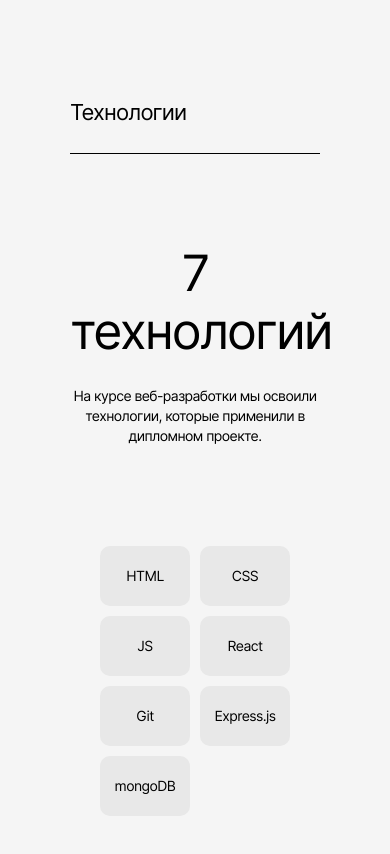
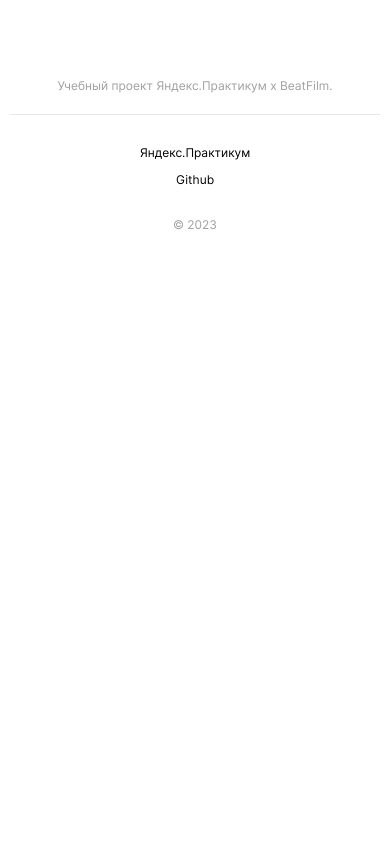
Before and after one commit to isildurrr1/movies-explorer-frontend, a React (Create React App) app: page / in a window 390 px wide. Shown: the top 854 px of the page. Built offline with nearby package versions, Linux system fonts and the light colour scheme.

Commit message:
add Footer

```diff
--- /dev/null
+++ b/src/components/Footer/Footer.css
@@ -0,0 +1,83 @@
+.footer {
+  margin: auto;
+  max-width: 1280px;
+  font-style: normal;
+  font-size: 13px;
+}
+
+.footer__container {
+  margin: 0 70px;
+}
+
+.footer__name {
+  border-bottom: 1px solid #E8E8E8;
+  color: #A0A0A0;
+  text-align: center;
+  padding: 79px 0 20px 0;
+}
+
+.footer__copyright {
+  font-style: normal;
+  font-size: 13px;
+  line-height: normal;
+}
+
+.footer__links-container {
+  margin: 20px 0;
+  display: flex;
+  justify-content: space-between;
+  direction: ltr;
+}
+
+.footer__links {
+  display: grid;
+  grid-template-columns: repeat(2, auto);
+  gap: 18px;
+}
+
+.footer__link {
+  text-decoration: none;
+  font-style: normal;
+  font-size: 13px;
+  line-height: normal;
+  color: black;
+}
+
+@media screen and (max-width: 768px) {
+  .footer__container {
+    margin: 0 30px;
+  }
+}
+
+@media screen and (max-width: 425px) {
+  .footer__container {
+    margin: 0 10px;
+  }
+
+  .footer__name {
+    font-size: 12px;
+    padding: 79px 0 21px 0;
+  }
+
+  .footer__links-container {
+    flex-direction: column-reverse;
+    margin: 30px 0 20px 0;
+  }
+
+  .footer__links {
+    display: grid;
+    grid-template-columns: repeat(1, auto);
+    gap: 12px;
+  }
+
+  .footer__link {
+    text-align: center;
+    font-size: 12px;
+  }
+  .footer__copyright {
+    font-size: 12px;
+    text-align: center;
+    margin: 30px 0 0 0;
+    color: #A0A0A0;
+  }
+}
--- /dev/null
+++ b/src/components/Footer/Footer.jsx
@@ -0,0 +1,22 @@
+import './Footer.css';
+
+const Footer = () => {
+  return (
+    <footer className="footer">
+      <div className="footer__container">
+        <div className="footer__name">
+          Учебный проект Яндекс.Практикум х BeatFilm.
+        </div>
+        <div className="footer__links-container">
+          <span class="footer__copyright">© 2023</span>
+          <nav class="footer__links">
+            <a href="https://practicum.yandex.ru/" class="footer__link" target="blank">Яндекс.Практикум</a>
+            <a href="https://github.com/isildurrr1" class="footer__link" target="blank">Github</a>
+          </nav>
+        </div>
+      </div>
+    </footer>
+  );
+};
+
+export default Footer;
--- a/src/components/Main/AboutProject/AboutProject.css
+++ b/src/components/Main/AboutProject/AboutProject.css
@@ -25,6 +25,7 @@
   .about__container {
     padding: 90px 50px;
   }
+
   .about__elements {
     gap: 30px;
     margin-bottom: 93px;
@@ -35,9 +36,11 @@
   .about__title {
     padding-bottom: 28px;
   }
+
   .about__container {
     padding: 70px 18px;
   }
+
   .about__elements {
     margin-top: 60px;
     margin-bottom: 60px;
--- a/src/components/Main/Container/Container.css
+++ b/src/components/Main/Container/Container.css
@@ -3,3 +3,15 @@
   padding: 100px 70px;
   margin: auto;
 }
+
+@media screen and (max-width: 830px) {
+  .container {
+    padding: 90px 50px;
+  }
+}
+
+@media screen and (max-width: 425px) {
+  .container {
+    padding: 70px 18px;
+  }
+}
--- a/src/components/Main/Main.jsx
+++ b/src/components/Main/Main.jsx
@@ -1,11 +1,15 @@
 // import AboutProject from "./AboutProject/AboutProject";
-import Techs from "./Techs/Techs";
+// import Techs from "./Techs/Techs";
+
+import Footer from "../Footer/Footer";
+
 
 const Main = () => {
   return (
     <main className="main">
       {/* <AboutProject /> */}
-      <Techs />
+      {/* <Techs /> */}
+      <Footer/>
     </main>
   );
 };
--- a/src/components/Main/Techs/TechCard/TechCard.css
+++ b/src/components/Main/Techs/TechCard/TechCard.css
@@ -14,3 +14,10 @@
 .card:hover {
   transform: scale(1.1);
 }
+
+@media screen and (max-width: 768px) {
+  .card {
+    width: 84px;
+    height: 57px;
+  }
+}
--- a/src/components/Main/Techs/Techs.css
+++ b/src/components/Main/Techs/Techs.css
@@ -29,3 +29,42 @@
   grid-template-columns: repeat(auto-fit, 90px);
   gap: 10px;
 }
+
+@media screen and (max-width: 768px) {
+  .techs__title {
+    margin: 80px 0 22px 0;
+  }
+
+  .techs__subtitle {
+    font-size: 12px;
+    line-height: 18px;
+    letter-spacing: -0.48px;
+  }
+
+  .techs__cards {
+    margin-top: 83px;
+    grid-template-columns: repeat(auto-fit, 84px);
+  }
+}
+
+@media screen and (max-width: 425px) {
+  .techs {
+    background-color: white;
+  }
+  .techs__title {
+    margin: 60px 0 24px 0;
+    font-size: 30px;
+    line-height: normal;
+    letter-spacing: -1.2px;
+  }
+  .techs__subtitle {
+    font-size: 11px;
+    line-height: 16px;
+    letter-spacing: -0.44px;
+    max-width: 292px;
+  }
+  .techs__cards {
+    margin-top: 50px;
+    grid-template-columns: repeat(2, 84px);
+  }
+}
```
Also changed, not shown: src/index.css (line endings or trailing spaces).
